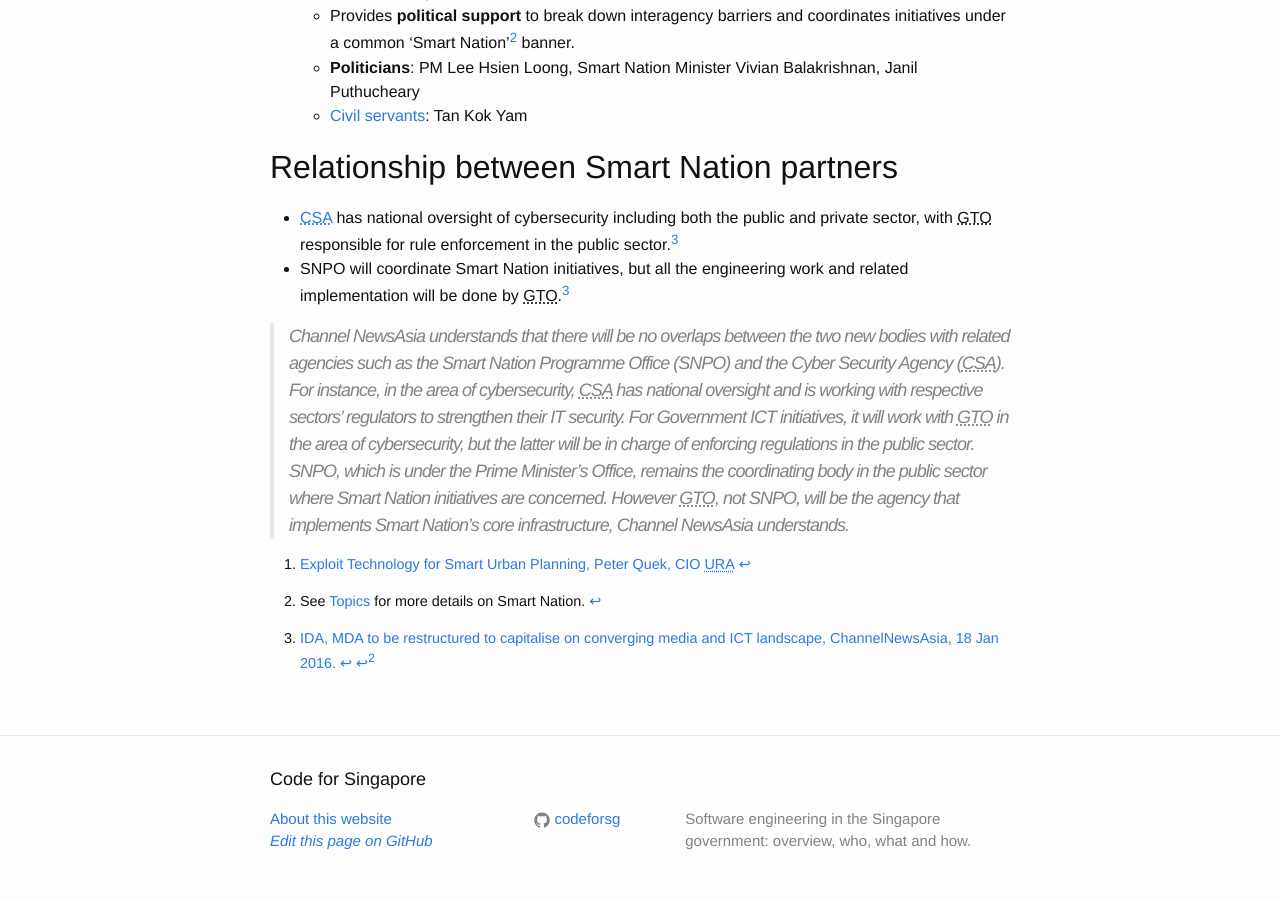
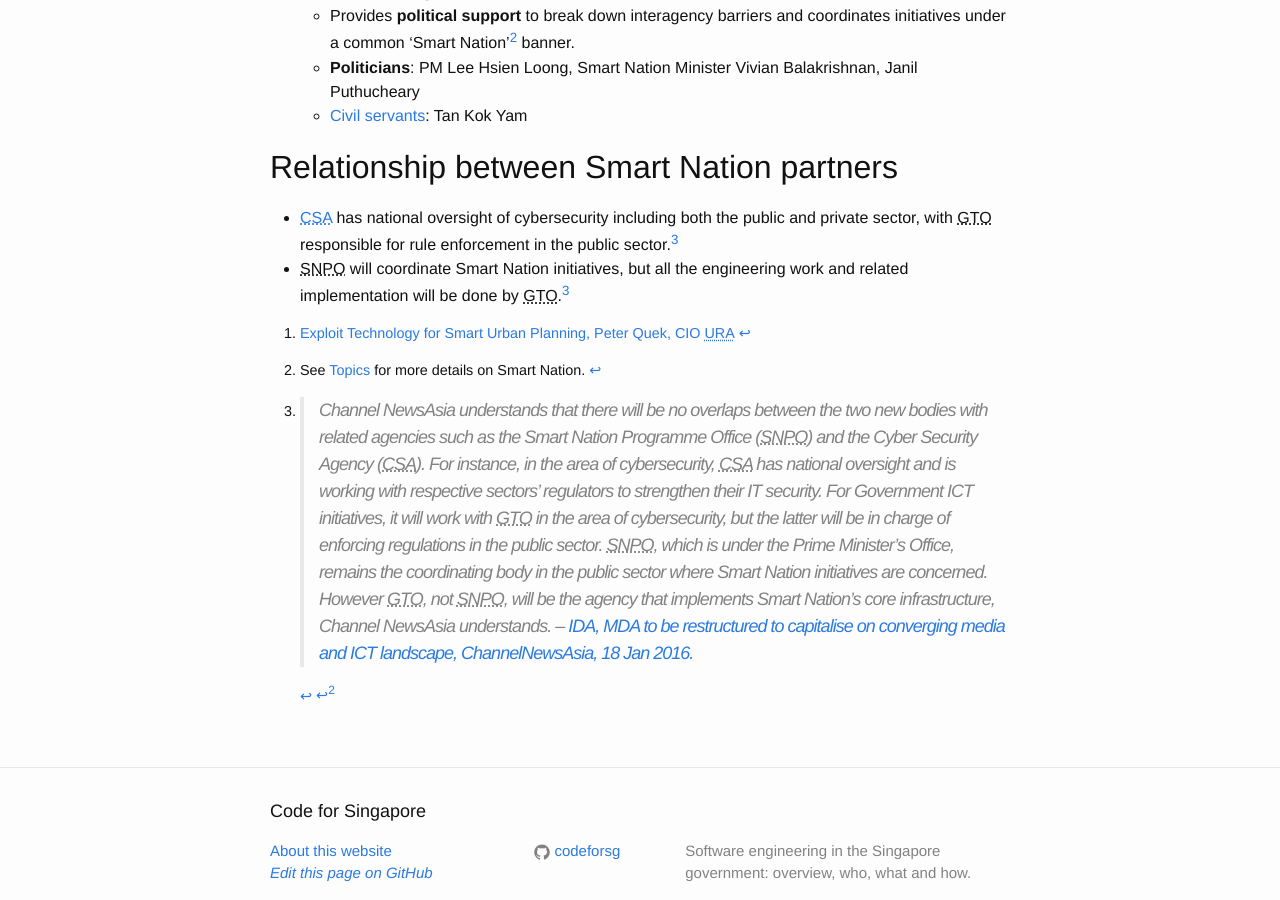
Before and after one commit to codeforsg/codeforsg.github.io, a Jekyll site: the page built from 02-gov_others.md, in a window 1280 px wide and 900 px high, scrolled down 942 px. Built offline with Jekyll 4.4.1, drawn with Linux system fonts in a browser that asks for light colours; nearby versions of some CDN libraries; comment, search, counter and statistics services are not loaded.

```diff
--- a/02-gov_others.md
+++ b/02-gov_others.md
@@ -43,8 +43,8 @@ comments: true
 
 [^1]: [Exploit Technology for Smart Urban Planning, Peter Quek, CIO URA](/download/2014-10 URA.pdf)
 [^2]: See [Topics](/by-topic/) for more details on Smart Nation.
-[^3]: [IDA, MDA to be restructured to capitalise on converging media and ICT landscape, ChannelNewsAsia, 18 Jan 2016.](http://www.channelnewsasia.com/news/singapore/ida-mda-to-be/2433768.html)
-> Channel NewsAsia understands that there will be no overlaps between the two new bodies with related agencies such as the Smart Nation Programme Office (SNPO) and the Cyber Security Agency (CSA).
-For instance, in the area of cybersecurity, CSA has national oversight and is working with respective sectors’ regulators to strengthen their IT security. For Government ICT initiatives, it will work with GTO in the area of cybersecurity, but the latter will be in charge of enforcing regulations in the public sector.
-SNPO, which is under the Prime Minister’s Office, remains the coordinating body in the public sector where Smart Nation initiatives are concerned. However GTO, not SNPO, will be the agency that implements Smart Nation's core infrastructure, Channel NewsAsia understands.
+[^3]: > Channel NewsAsia understands that there will be no overlaps between the two new bodies with related agencies such as the Smart Nation Programme Office (SNPO) and the Cyber Security Agency (CSA).
+    For instance, in the area of cybersecurity, CSA has national oversight and is working with respective sectors’ regulators to strengthen their IT security. For Government ICT initiatives, it will work with GTO in the area of cybersecurity, but the latter will be in charge of enforcing regulations in the public sector.
+    SNPO, which is under the Prime Minister’s Office, remains the coordinating body in the public sector where Smart Nation initiatives are concerned. However GTO, not SNPO, will be the agency that implements Smart Nation's core infrastructure, Channel NewsAsia understands. -- [IDA, MDA to be restructured to capitalise on converging media and ICT landscape, ChannelNewsAsia, 18 Jan 2016.](http://www.channelnewsasia.com/news/singapore/ida-mda-to-be/2433768.html)
+
 {% include common.md %}
--- a/_includes/common.md
+++ b/_includes/common.md
@@ -12,7 +12,7 @@
 *[A*STAR]: Agency for Science, Technology and Research
 *[I2R]: Institute for Infocomm Research
 *[IHPC]: Institute of High Performance Computing
-*[A*DAX]: A\*STAR Data Analytics Exchange
+*[A*DAX]: A*STAR Data Analytics Exchange
 *[PMO]: Prime Minister's Office
 *[URA]: Urban Redevelopment Authority
 *[CSIT]: Centre for Strategic Infocomm Technologies
```
Also changed, not shown: other parts of _includes/common.md (+1 -0 lines), 01-gov_startups.md (+2 -2 lines).
